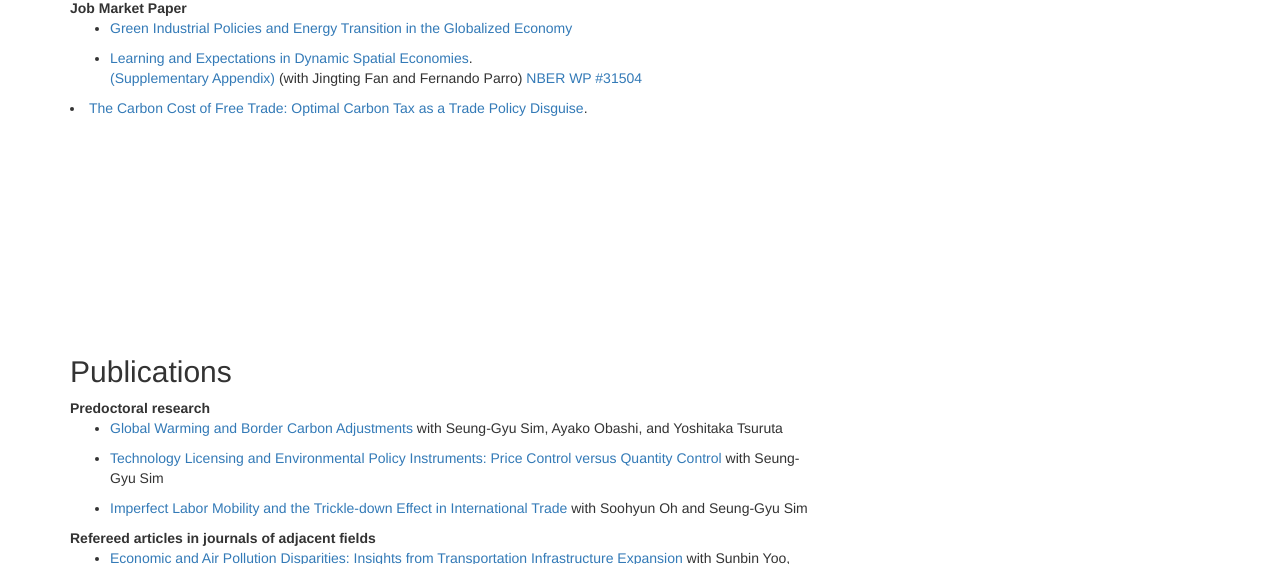
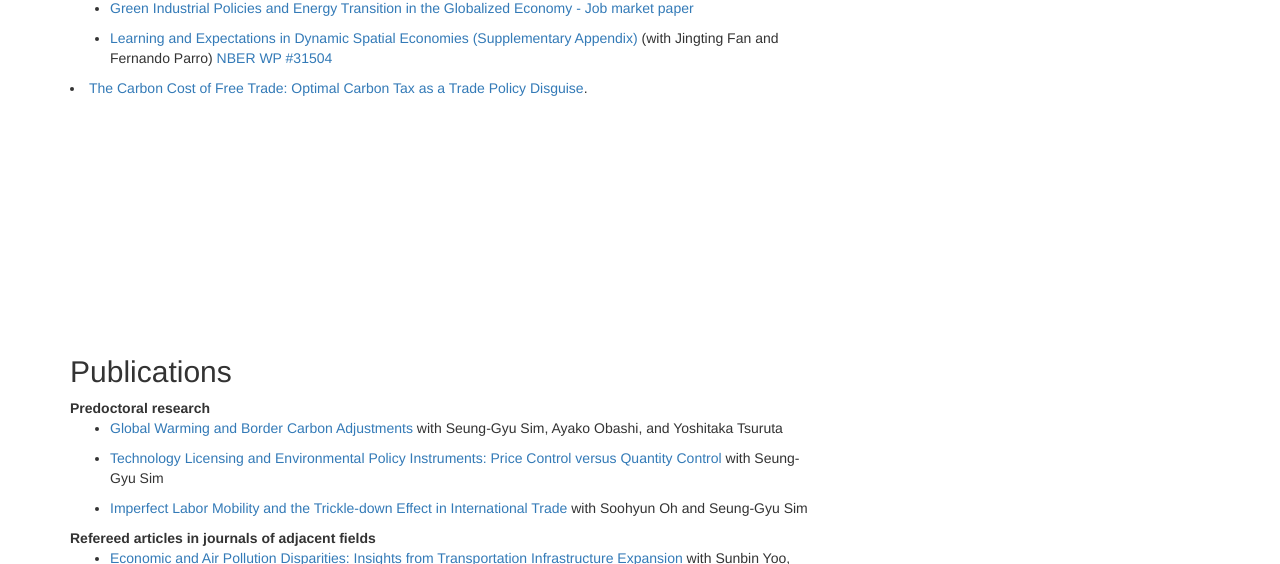
Before and after one commit to SungwanH/SungwanH.github.io, a plain HTML site: page index.html in a window 1280 px wide. Shown: the part 536-1100 px from the top of the page. Drawn offline with nearby package versions, Linux system fonts and the light colour scheme.

Commit message:
Update index.html

```diff
--- a/index.html
+++ b/index.html
@@ -80,14 +80,13 @@
             <div class="col-md-8" style="height: 50vh;">
                 <h2 id="workingpapers">Working Papers</h2>
 
-                <strong>Job Market Paper</strong><br/>
                 <ul>
-                <li class="paper" words="add, your, keywords, here"><a href="#">Green Industrial Policies and Energy Transition in the Globalized Economy
+                <li class="paper" words="add, your, keywords, here"><a href="#">Green Industrial Policies and Energy Transition in the Globalized Economy - Job market paper
 </a> </li>
                 </ul>
 
                 <ul>
-                <li class="paper" words="add, your, keywords, here"><a href="https://www.dropbox.com/scl/fi/91zv3sokl8r9t5sr3a4g1/LEDSE_FHP.pdf?rlkey=e1cgdrd9ujuv3losg75ifzbss&dl=0">Learning and Expectations in Dynamic Spatial Economies</a>. </li>
+                <li class="paper" words="add, your, keywords, here"><a href="https://www.dropbox.com/scl/fi/91zv3sokl8r9t5sr3a4g1/LEDSE_FHP.pdf?rlkey=e1cgdrd9ujuv3losg75ifzbss&dl=0">Learning and Expectations in Dynamic Spatial Economies</a>
                 <a href="https://www.dropbox.com/scl/fi/fpnqp9b8d1vhm8it2g2ye/LEDSE_APP.pdf?rlkey=c7jqgoobfgt4uwb8jg08mwmjh&dl=0">(Supplementary Appendix) </a> (with Jingting Fan and Fernando Parro) <a href="https://www.nber.org/papers/w31504">NBER WP #31504</a></ul>
 
 		<li class="paper" words="add, your, keywords, here"><a href="https://www.dropbox.com/scl/fi/40tx6xizx7ifumctiduqy/The_Carbon_Cost_of_Free_Trade.pdf?rlkey=0zl343gfrs751lcluqyyuvyqe&dl=0">The Carbon Cost of Free Trade: Optimal Carbon Tax as a Trade Policy Disguise</a>. </li></ul>
```
